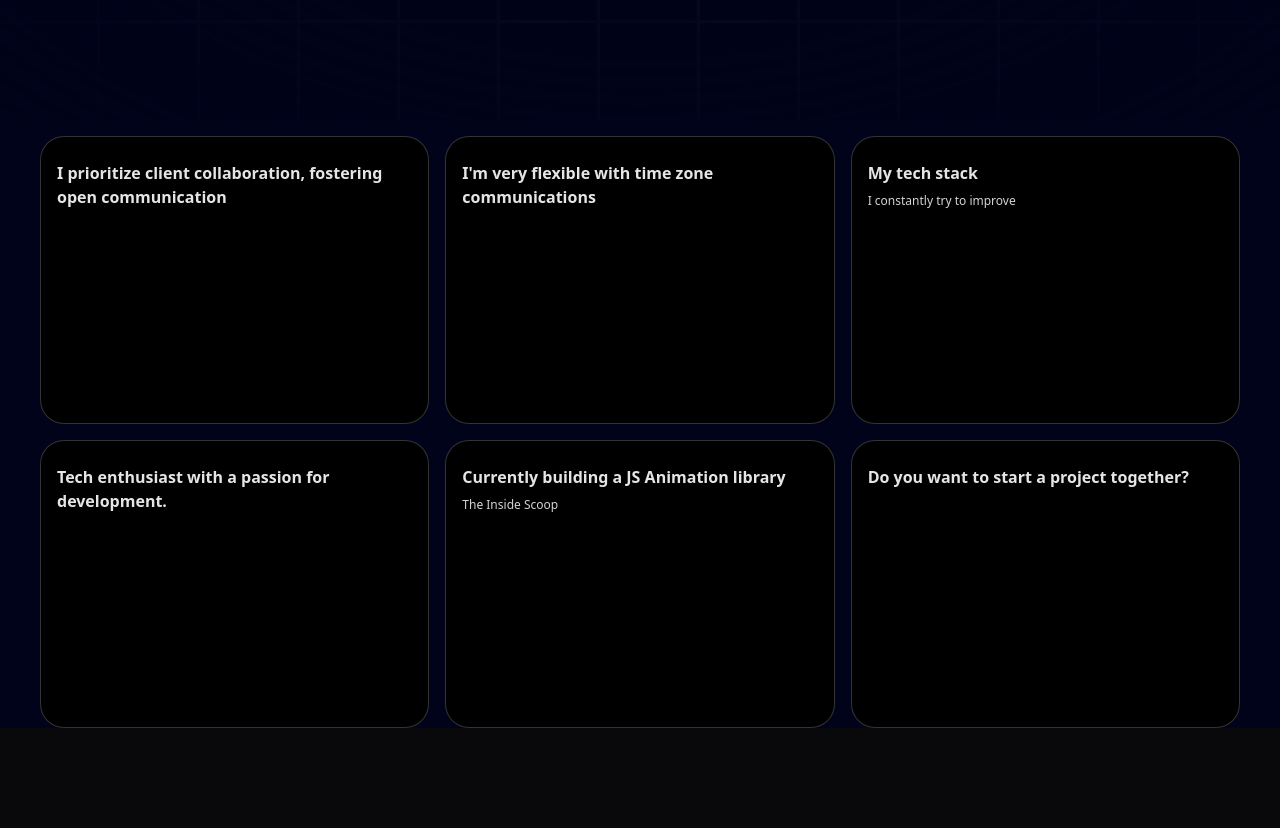
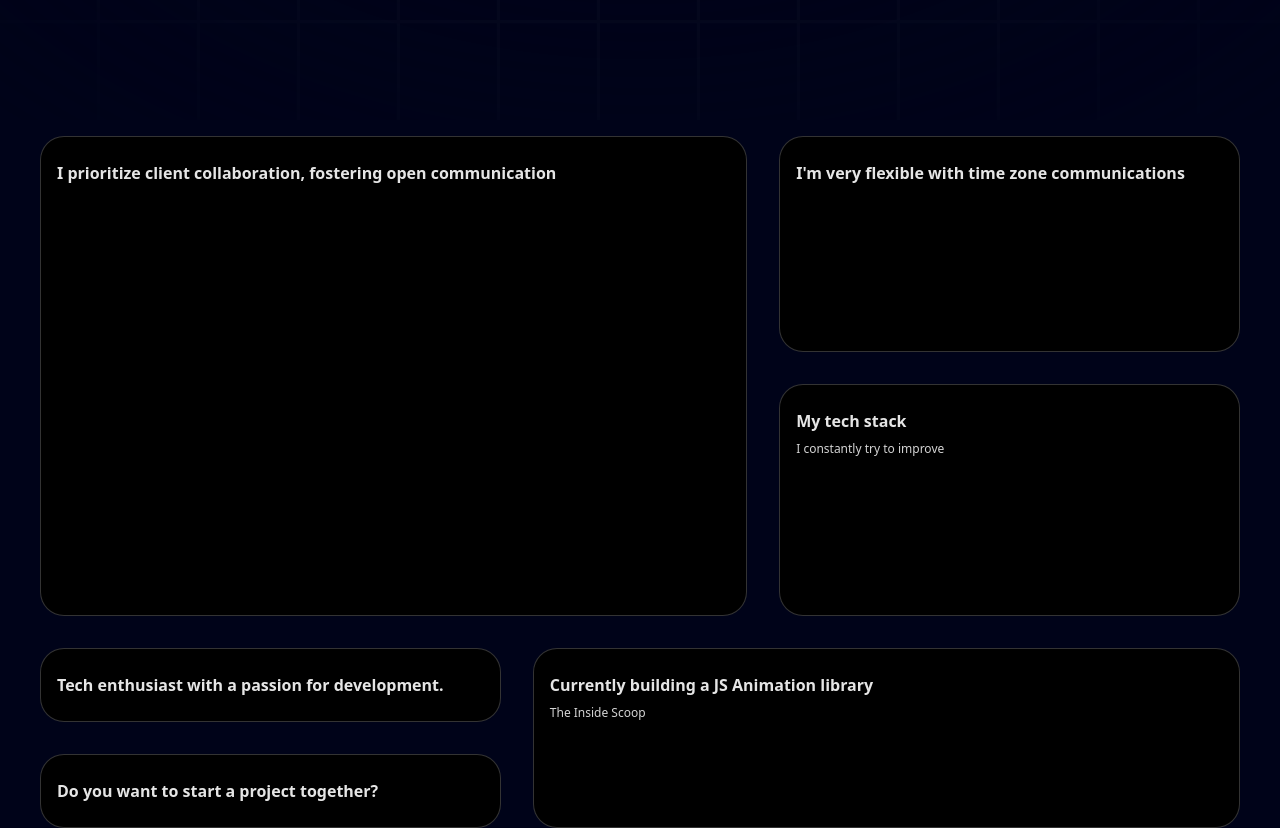
Before and after one commit to amanxsyed/Portfolio, a Next.js app in the folder portfolio/: page / in a window 1280 px wide. Shown: the part 680-1508 px from the top of the page. Before the commit the page ends 1408 px from the top, so only its background shows below. Built offline with nearby package versions, Linux system fonts and the light colour scheme.

Commit message:
Update Grid and BentoGrid components: add className prop and adjust grid layout for improved responsiveness

```diff
--- a/portfolio/components/Grid.tsx
+++ b/portfolio/components/Grid.tsx
@@ -11,6 +11,7 @@
             key={item.id}
             title={item.title}
             description={item.description}
+            className={item.className}
           />
         ))}
       </BentoGrid>
--- a/portfolio/components/ui/BentoGrid.tsx
+++ b/portfolio/components/ui/BentoGrid.tsx
@@ -10,7 +10,7 @@
   return (
     <div
       className={cn(
-        "grid md:auto-rows-[18rem] grid-cols-1 md:grid-cols-3 gap-4 max-w-7xl mx-auto ",
+        "grid grid-cols-1 md:grid-cols-6 lg:grid-cols-5 md:grid-row-7 gap-4 lg:gap-8 mx-auto",
         className
       )}
     >
```
